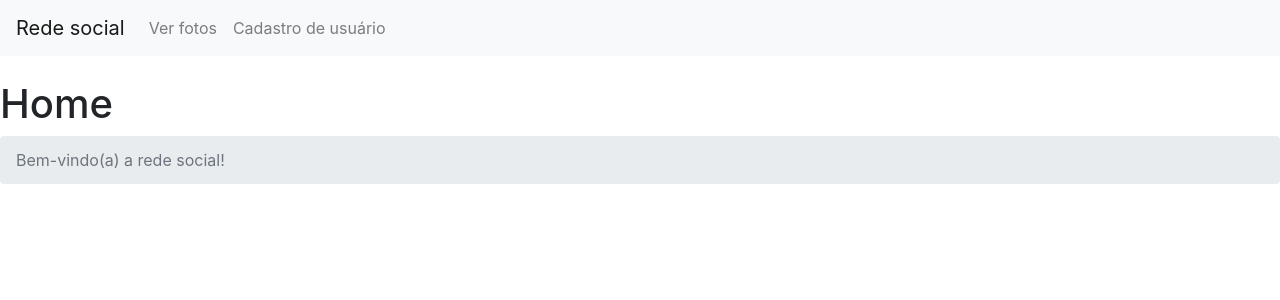
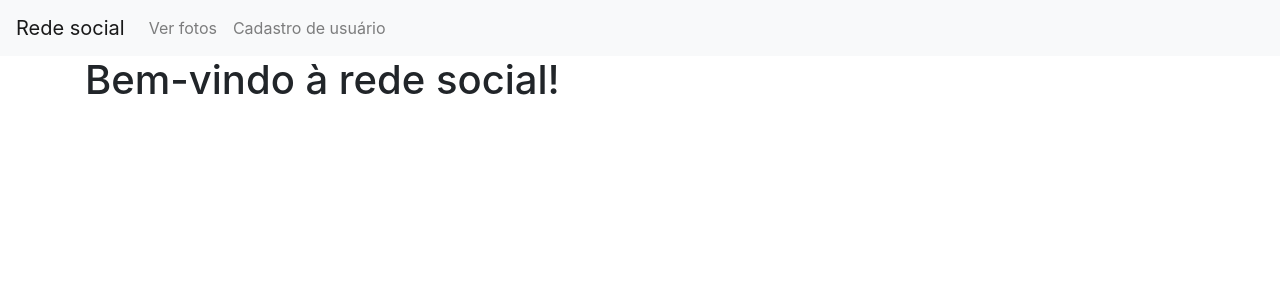
Before and after one commit to gustavo-medeiros18/front-rede-social, an Angular app: page /home in a window 1280 px wide. Shown: the top 300 px of the page. Built offline with nearby package versions, Linux system fonts and the light colour scheme.

Commit message:
✨ feat: Update home component layout and welcome message.

```diff
--- a/src/app/home/home.component.html
+++ b/src/app/home/home.component.html
@@ -1,4 +1,3 @@
-<h1 class="mt-4">Home</h1>
-<ol class="breadcrumb mb-4">
-  <li class="breadcrumb-item active">Bem-vindo(a) a rede social!</li>
-</ol>
+<div class="container">
+  <h1>Bem-vindo à rede social!</h1>
+</div>
```
